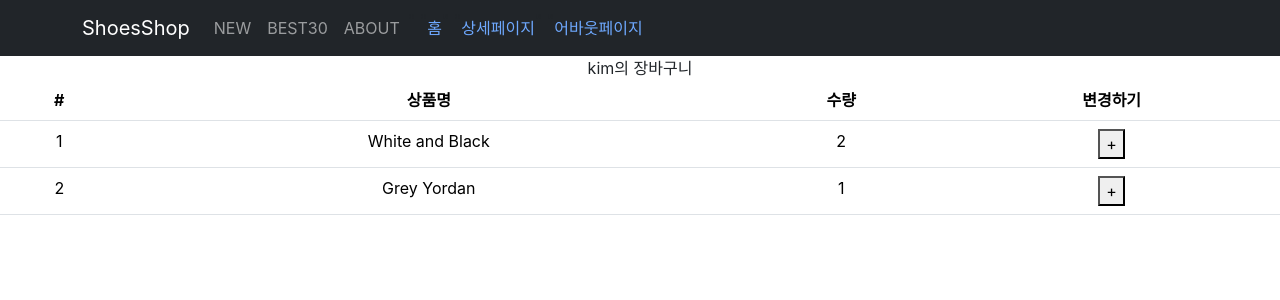
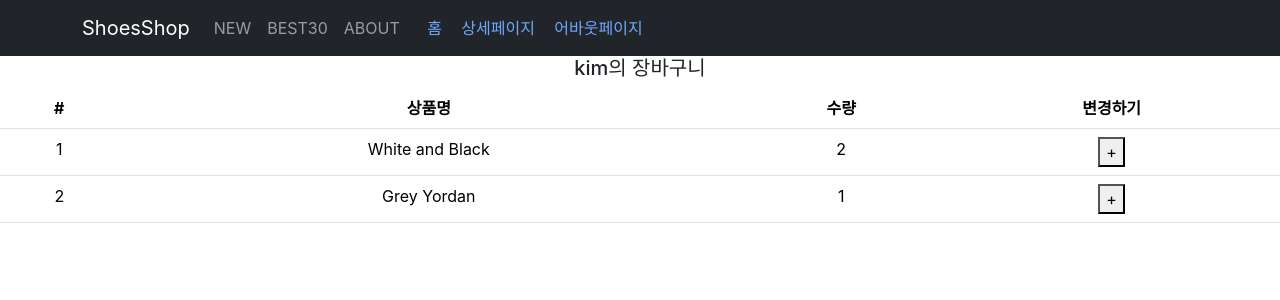
Before and after one commit to jiwoopark727/react-shop, a React (Create React App) app: page /cart in a window 1280 px wide. Shown: the top 300 px of the page. Built offline with nearby package versions, Linux system fonts and the light colour scheme.

Commit message:
Redux 4 : state가 object/array일 경우 변경하는 법

```diff
--- a/src/pages/Cart.js
+++ b/src/pages/Cart.js
@@ -1,7 +1,7 @@
 import { Table } from "react-bootstrap"
 import { useDispatch, useSelector } from "react-redux"
 import { changeName } from "./../store"
-import { changeCount } from "./../store"
+//import { changeCount } from "./../store"
 
 function Cart(){
 
@@ -10,9 +10,7 @@ function Cart(){
 
     return(
         <div>
-            {
-                state.user
-            }의 장바구니
+            <h5>{state.user.name}의 장바구니</h5>
             <Table>
                 <thead>
                 <tr>
@@ -28,8 +26,8 @@ function Cart(){
                             return(
                                 <tr key={i}>
                                     <td>{i+1}</td>
-                                    <td>{a.name}</td>
-                                    <td>{a.count}</td>
+                                    <td>{state.cart[i].name}</td>
+                                    <td>{state.cart[i].count}</td>
                                     <td><button onClick={()=>{
                                         dispatch(changeName())
                                     }}>+</button></td>
--- a/src/store.js
+++ b/src/store.js
@@ -2,10 +2,10 @@ import { configureStore, createSlice } from '@reduxjs/toolkit'
 
 let user = createSlice({
   name : 'user',
-  initialState : 'kim',
+  initialState : {name : 'kim', age : 20},
   reducers : {
     changeName(state){
-      return 'John ' + state
+      state.name = 'park'
     }
   }
 })
```
